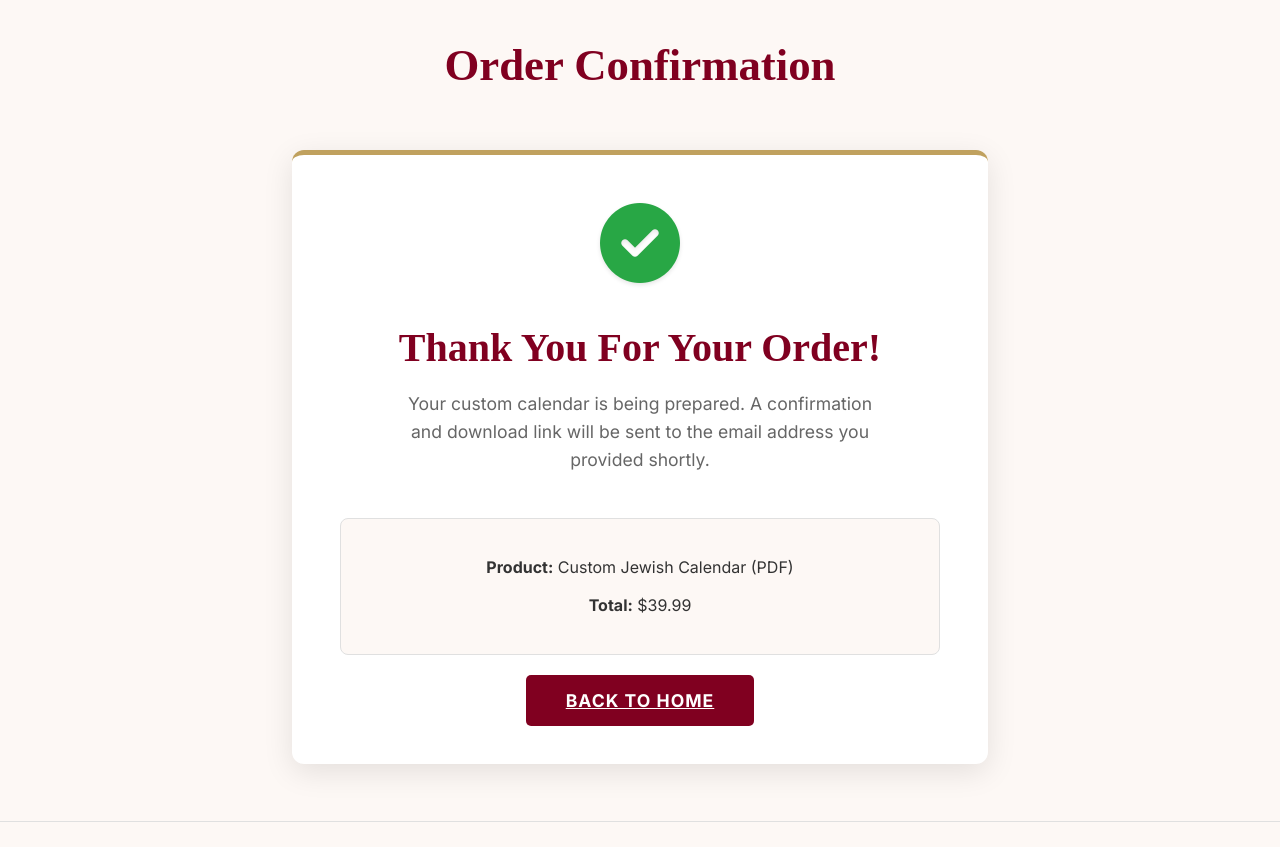
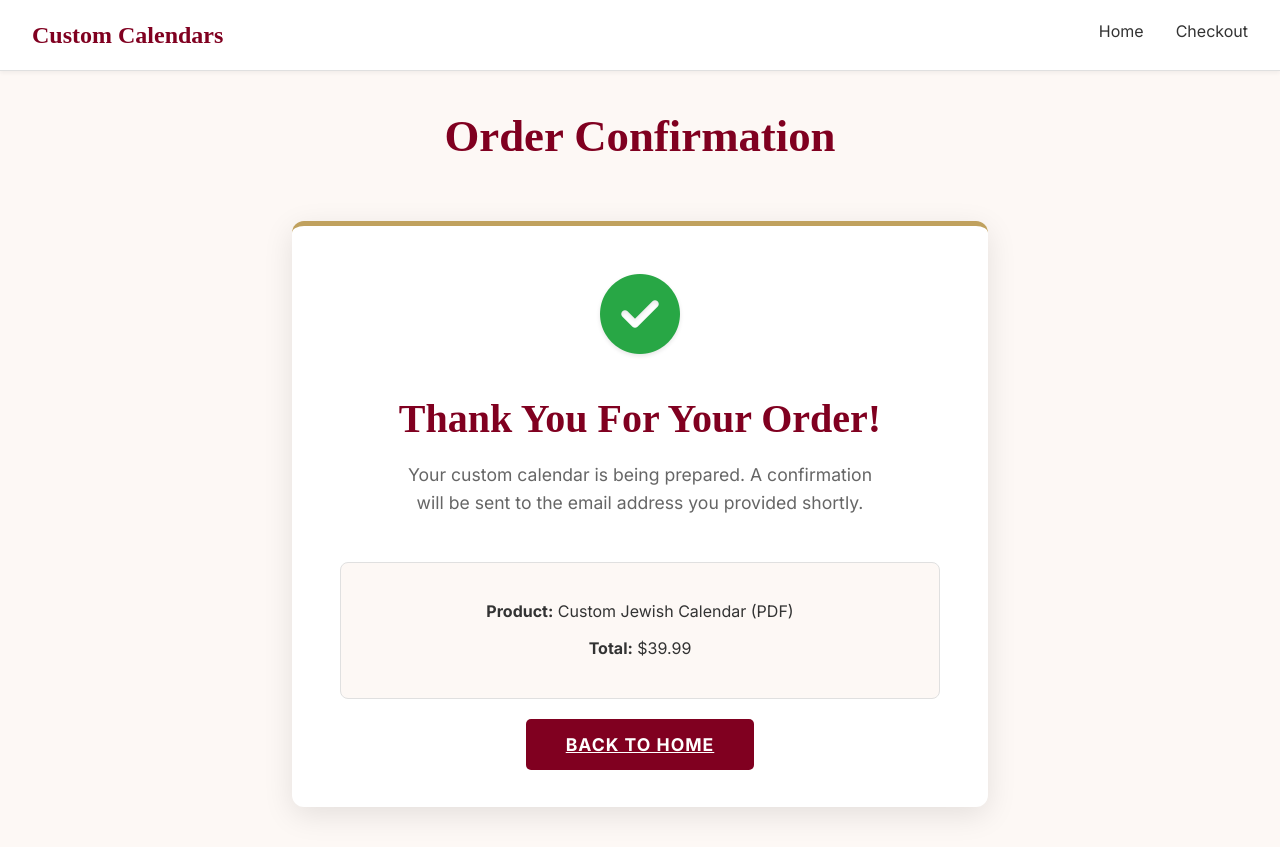
Before and after one commit to elir12131/calendarweb, a Flask app: page /thank-you in a window 1280 px wide. Shown: the top 847 px of the page. Run offline with Flask 3, Linux system fonts and the light colour scheme.

Commit message:
Update thank-you.html

```diff
--- a/templates/thank-you.html
+++ b/templates/thank-you.html
@@ -12,20 +12,30 @@
 </head>
 <body>
 
+      <!-- NEW: Site Navigation Header -->
+    <nav class="site-nav">
+        <div class="nav-brand">
+            <a href="/">Custom Calendars</a>
+        </div>
+        <div class="nav-links">
+            <a href="/">Home</a>
+            <a href="/checkout">Checkout</a>
+        </div>
+        <button class="nav-toggle" aria-label="Toggle navigation">☰</button>
+    </nav>
+
     <header class="main-header">
-        <!-- The header can be simpler on this page -->
         <h1>Order Confirmation</h1>
     </header>
 
     <main>
-        <!-- NEW: A styled container for the thank you message -->
         <div class="thank-you-container">
             <div class="thank-you-icon-wrapper">
                 <i class="fas fa-check-circle"></i>
             </div>
             <h2>Thank You For Your Order!</h2>
             <p class="confirmation-text">
-                Your custom calendar is being prepared. A confirmation and download link will be sent to the email address you provided shortly.
+                Your custom calendar is being prepared. A confirmation will be sent to the email address you provided shortly.
             </p>
             <div class="order-details-summary">
                 <p><strong>Product:</strong> Custom Jewish Calendar (PDF)</p>
```
